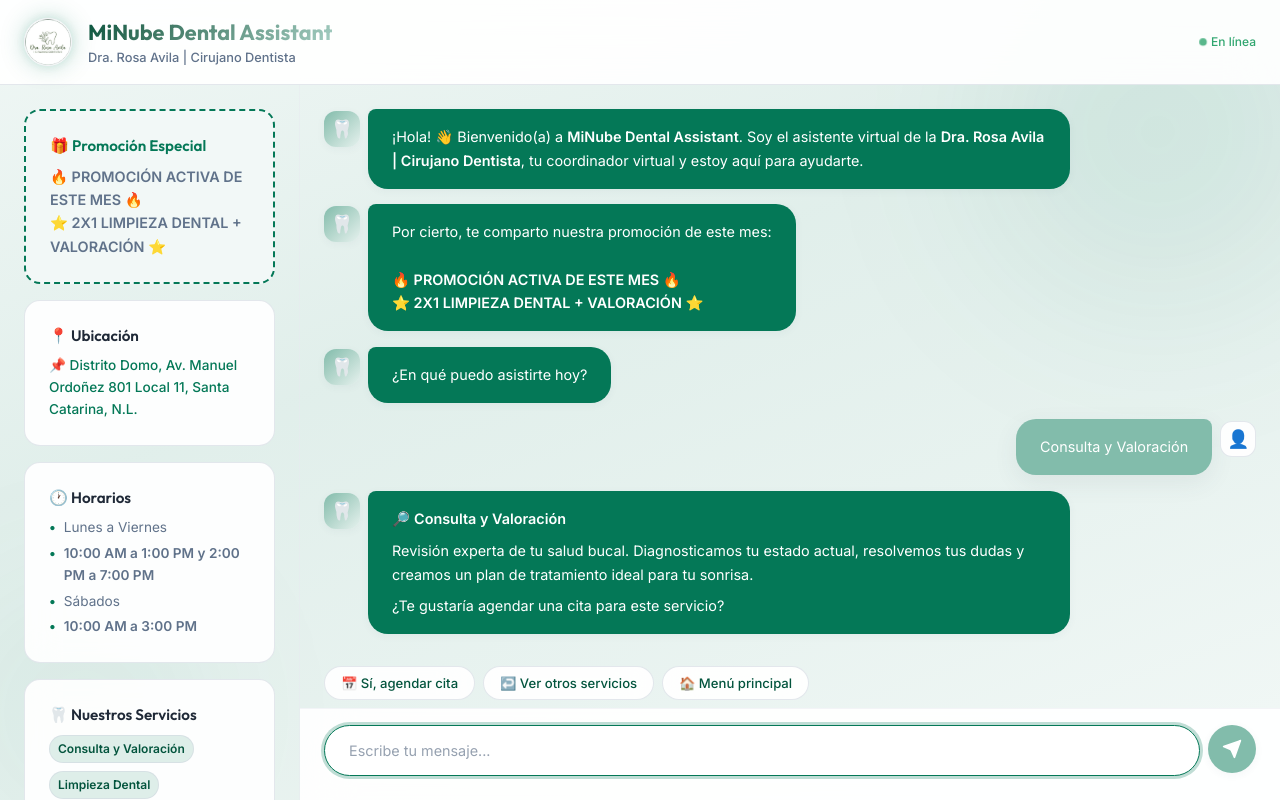
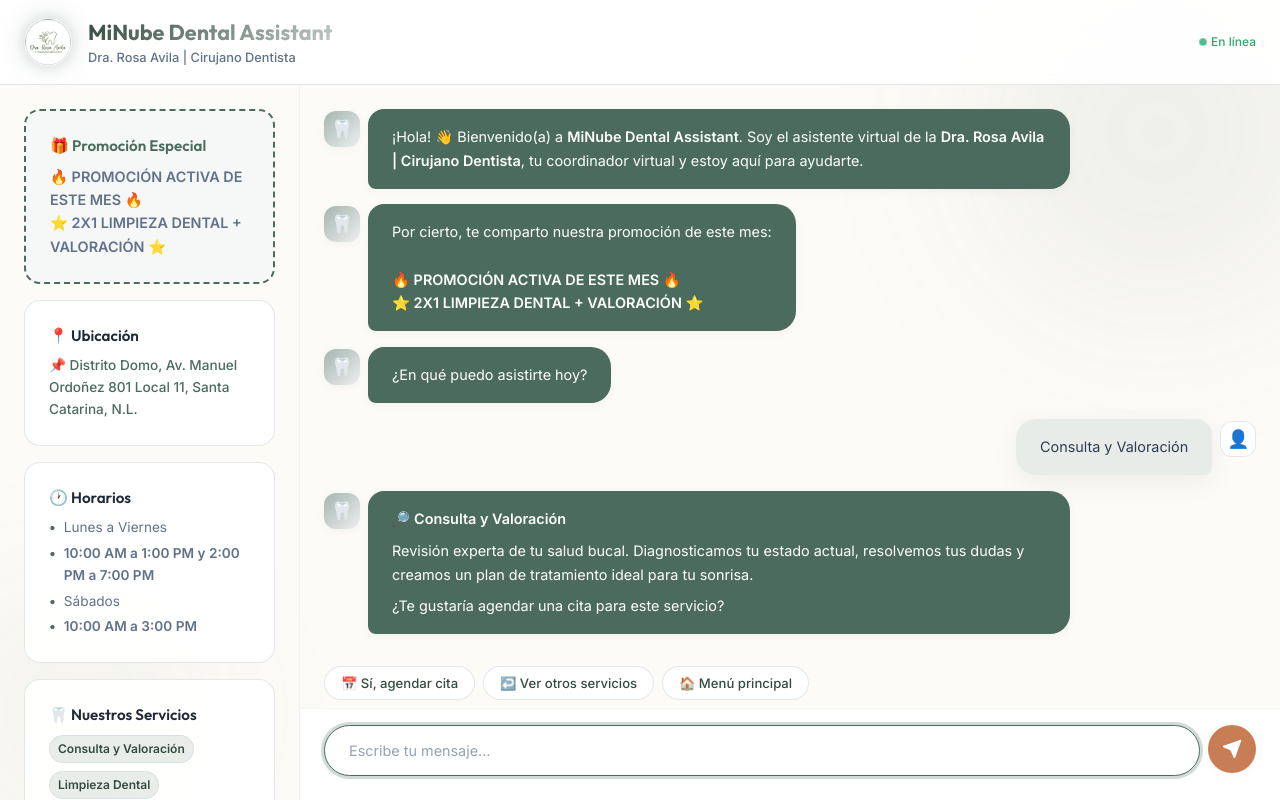
Before and after one commit to rodarteggc-png/nube, a website: page index.html in a window 1280 px wide. Both pictures are taken after a click on the element "Consulta y Valoración". Drawn offline with Linux system fonts and the light colour scheme.

Commit message:
style: probar configuracion de colores Serena (Salvia, Terracota, Crema)

```diff
--- a/config.js
+++ b/config.js
@@ -15,7 +15,7 @@ window.ASIST_DENTAL_CONFIG = {
   "whatsapp": "528112219911",
   "emergencyPhone": "81 1221 9911",
   "email": "dra.avilaodontologia@gmail.com",
-  "themeColor": "#047857",
+  "themeColor": "#4A6B5D",
   "hours": {
     "weekdays": "10:00 AM a 1:00 PM y 2:00 PM a 7:00 PM",
     "saturday": "10:00 AM a 3:00 PM",
--- a/doctors_db.json
+++ b/doctors_db.json
@@ -11,7 +11,7 @@
     "whatsapp": "528112219911",
     "emergencyPhone": "81 1221 9911",
     "email": "dra.avilaodontologia@gmail.com",
-    "themeColor": "#047857",
+    "themeColor": "#4A6B5D",
     "hours": {
       "weekdays": "10:00 AM a 1:00 PM y 2:00 PM a 7:00 PM",
       "saturday": "10:00 AM a 3:00 PM",
--- a/index.css
+++ b/index.css
@@ -18,22 +18,18 @@
   --danger: hsl(0, 70%, 58%);
 
   /* Surfaces - Fondo suavemente tintado con el color del tema */
-  --bg-gradient: linear-gradient(160deg,
-    color-mix(in srgb, var(--primary) 6%, white) 0%,
-    color-mix(in srgb, var(--primary) 12%, white) 40%,
-    color-mix(in srgb, var(--primary) 9%, white) 70%,
-    color-mix(in srgb, var(--primary) 5%, white) 100%
-  );
+  --bg-gradient: #FDFBF7; /* Crema suave */
   --surface: hsla(0, 0%, 100%, 0.92);
   --surface-solid: #ffffff;
   --surface-hover: #f7f9fa;
   --surface-bot: var(--primary);
-  --surface-user: var(--primary-light);
+  --surface-user: #E8ECE9; /* Gris verdoso pálido */
 
   /* Text */
   --text: hsl(215, 28%, 17%);
   --text-secondary: hsl(215, 18%, 46%);
   --text-on-primary: #ffffff;
+  --text-user: #2c3e50; /* Texto oscuro para la burbuja del usuario */
   --text-muted: hsl(215, 14%, 64%);
 
   /* Borders & Effects */
@@ -455,14 +451,16 @@ body::after {
   background: var(--surface-bot);
   color: var(--text-on-primary);
   border: none;
-  border-top-left-radius: var(--radius-xs);
+  border-top-left-radius: var(--radius);
+  border-bottom-left-radius: var(--radius-xs);
   box-shadow: var(--shadow-sm);
 }
 
 .message.user .message-bubble {
   background: var(--surface-user);
-  color: var(--text-on-primary);
-  border-top-right-radius: var(--radius-xs);
+  color: var(--text-user);
+  border-top-right-radius: var(--radius);
+  border-bottom-right-radius: var(--radius-xs);
   box-shadow: var(--shadow-md);
 }
 
@@ -700,8 +698,8 @@ body::after {
   height: 48px;
   border: none;
   border-radius: var(--radius-full);
-  background: var(--surface-user);
-  color: var(--text-on-primary);
+  background: #C87D55; /* Terracota suave */
+  color: white;
   cursor: pointer;
   display: flex;
   align-items: center;
```
